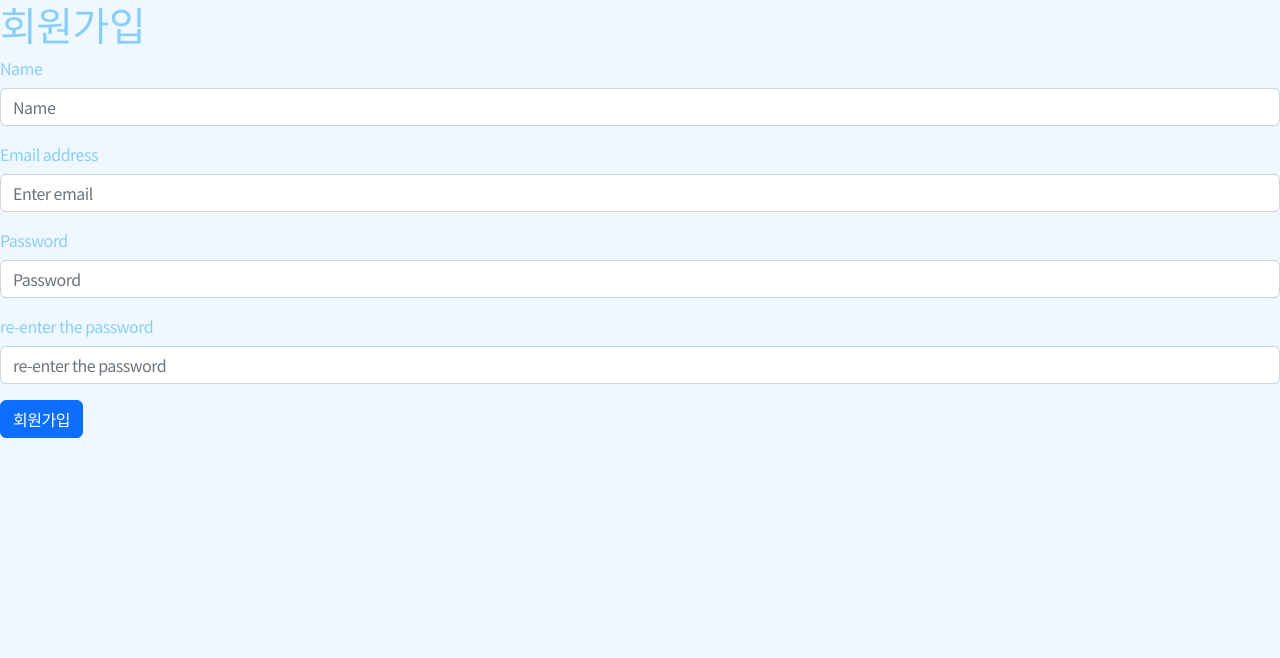
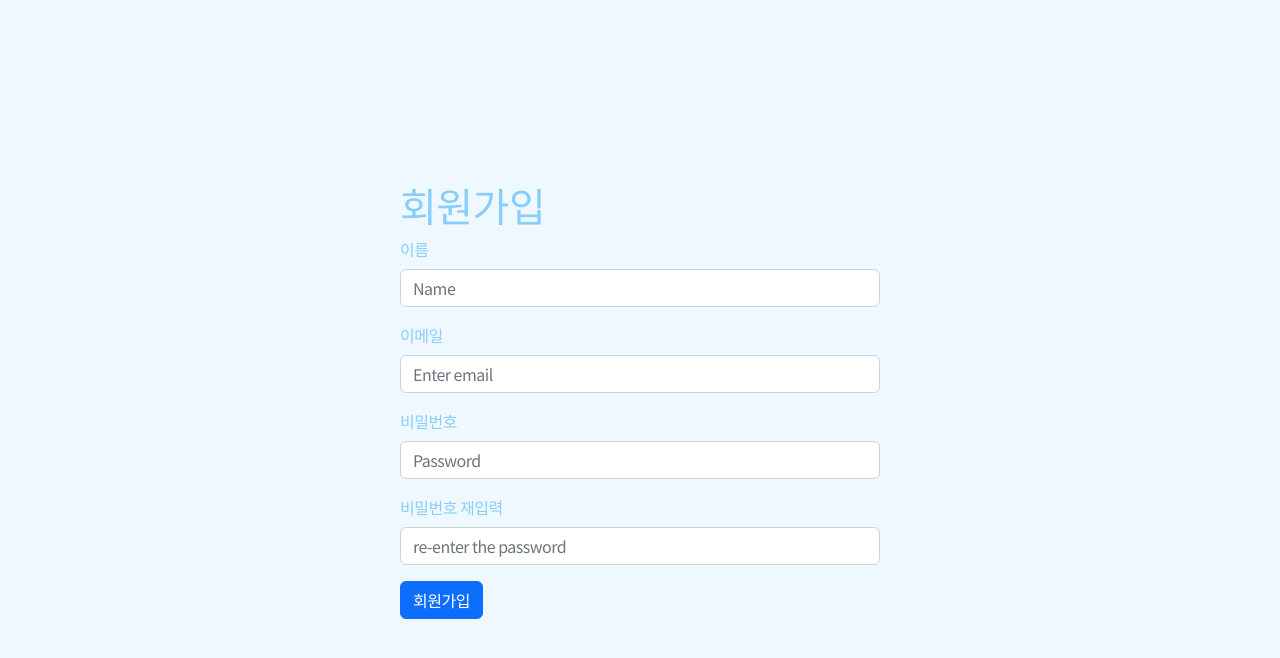
Before and after one commit to joooo24/todo-fe, a React (Create React App) app: page /register in a window 1280 px wide. Shown: the top 658 px of the page. Built offline with nearby package versions, Linux system fonts and the light colour scheme; a web font is replaced by a local one.

Commit message:
chore: css 수정

```diff
--- a/src/App.css
+++ b/src/App.css
@@ -1,14 +1,6 @@
-/* .noto-sans-kr {
-  font-family: "Noto Sans KR", sans-serif;
-}
-
-.orbit-regular {
+/* font-family: "Noto Sans KR", sans-serif;
   font-family: "Orbit", sans-serif;
-}
-
-.black-han-sans-regular {
-  font-family: "Black Han Sans", sans-serif;
-} */
+  font-family: "Black Han Sans", sans-serif; */
 
 body {
     color: lightskyblue !important;
@@ -25,7 +17,6 @@ body {
     max-width: 1024px;
     margin: 0 auto;
 }
-
 
 .add-item-wrap {
     margin-top: 50px;
@@ -112,6 +103,20 @@ body {
     text-align: left;
 }
 
+/* 회원가입/로그인 */
+.form-container {
+    display: flex;
+    flex-direction: column;
+    justify-content: center;
+    align-items: center;
+    height: 100vh;
+
+    .form-box {
+        max-width: 480px;
+        width: 100%;
+    }
+}
+
 @media (max-width: 1024px) {
     .todo-container {
         height: 100vh;
--- a/src/pages/LoginPage.js
+++ b/src/pages/LoginPage.js
@@ -6,8 +6,8 @@ import { Link } from "react-router-dom";
 
 const LoginPage = () => {
     return (
-        <div className="display-center">
-            <Form className="login-box">
+        <div className="form-container">
+            <Form className="form-box">
                 <h1>로그인</h1>
                 <Form.Group className="mb-3" controlId="formBasicEmail">
                     <Form.Label>Email address</Form.Label>
--- a/src/pages/RegisterPage.js
+++ b/src/pages/RegisterPage.js
@@ -4,26 +4,26 @@ import Form from "react-bootstrap/Form";
 
 const RegisterPage = () => {
     return (
-        <div className="display-center">
-            <Form className="login-box">
+        <div className="form-container">
+            <Form className="form-box">
                 <h1>회원가입</h1>
                 <Form.Group className="mb-3" controlId="formName">
-                    <Form.Label>Name</Form.Label>
+                    <Form.Label>이름</Form.Label>
                     <Form.Control type="string" placeholder="Name" />
                 </Form.Group>
 
                 <Form.Group className="mb-3" controlId="formBasicEmail">
-                    <Form.Label>Email address</Form.Label>
+                    <Form.Label>이메일</Form.Label>
                     <Form.Control type="email" placeholder="Enter email" />
                 </Form.Group>
 
                 <Form.Group className="mb-3" controlId="formBasicPassword">
-                    <Form.Label>Password</Form.Label>
+                    <Form.Label>비밀번호</Form.Label>
                     <Form.Control type="password" placeholder="Password" />
                 </Form.Group>
 
                 <Form.Group className="mb-3" controlId="formBasicPassword">
-                    <Form.Label>re-enter the password</Form.Label>
+                    <Form.Label>비밀번호 재입력</Form.Label>
                     <Form.Control type="password" placeholder="re-enter the password" />
                 </Form.Group>
 
```
